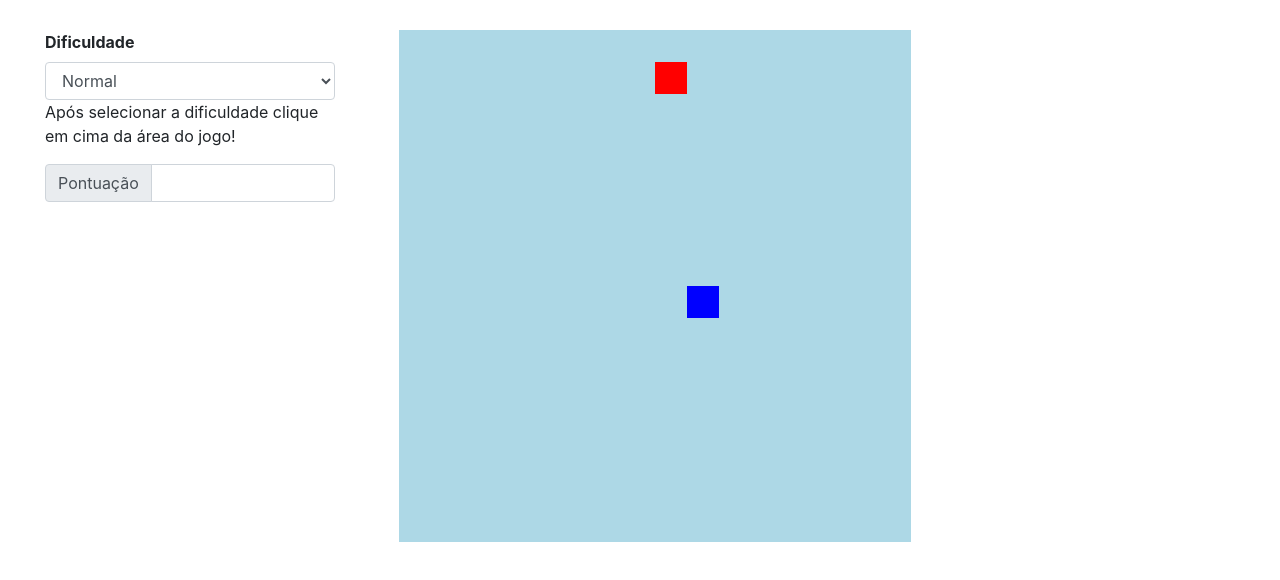
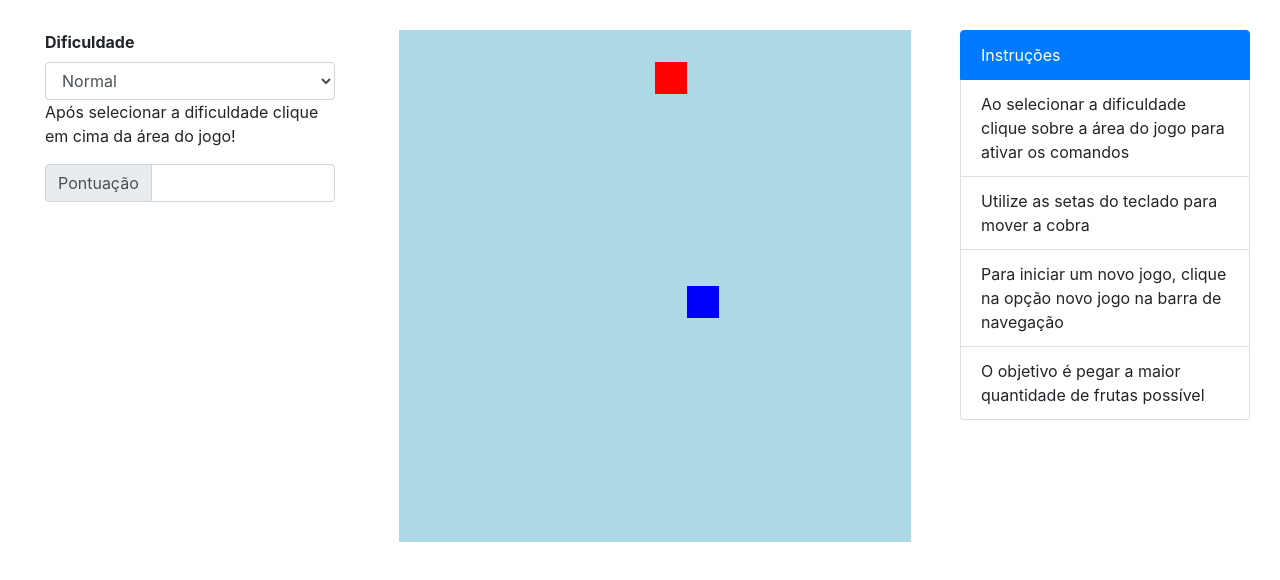
Before and after one commit to meydson/snake_game, a plain HTML site: page index.html in a window 1280 px wide. Shown: the part 180-760 px from the top of the page. Drawn offline with nearby package versions, Linux system fonts and the light colour scheme.

Commit message:
adicionada as instruções

```diff
--- a/index.html
+++ b/index.html
@@ -52,6 +52,13 @@
                     <canvas id="snake" width="512" height="512"></canvas>
                 </div>
                 <div class="col col-3 row justify-content-center">
+                    <ul class="list-group">
+                        <li class="list-group-item active">Instruções</li>
+                        <li class="list-group-item">Ao selecionar a dificuldade clique sobre a área do jogo para ativar os comandos</li>
+                        <li class="list-group-item">Utilize as setas do teclado para mover a cobra</li>
+                        <li class="list-group-item">Para iniciar um novo jogo, clique na opção novo jogo na barra de navegação</li>
+                        <li class="list-group-item">O objetivo é pegar a maior quantidade de frutas possível</li>
+                    </ul>
                 </div>
             </div>
         </div>
--- a/js/script.js
+++ b/js/script.js
@@ -47,7 +47,7 @@ function iniciarJogo() {
     for (i =  1; i < snake.length; i++){
         if (snake[0].x == snake[i].x && snake[0].y == snake[i].y){
             clearInterval(jogo);
-            alert("Game Over! Seu recorde foi = " + score);
+            alert("Game Over! Seu recorde foi de " + score + " frutas");
         }
     }
     criarBG();
```
